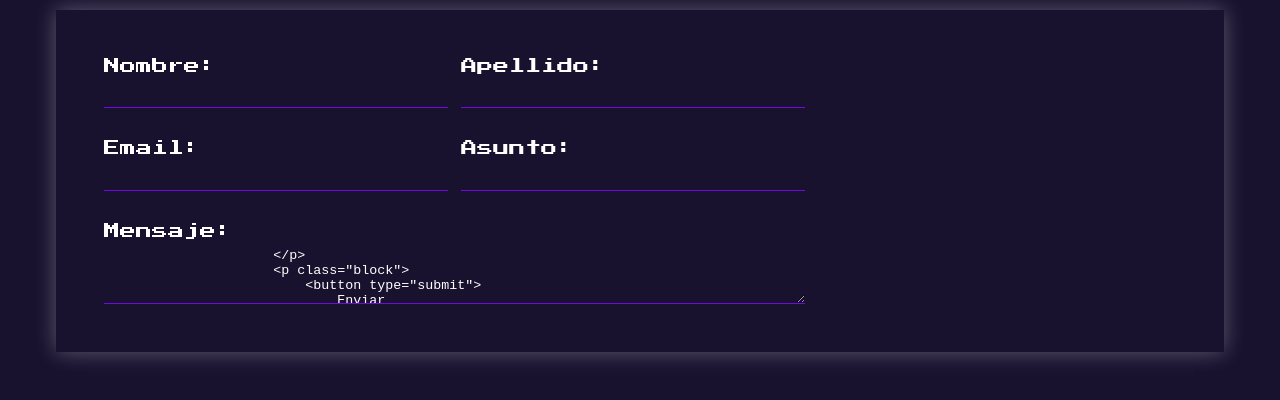
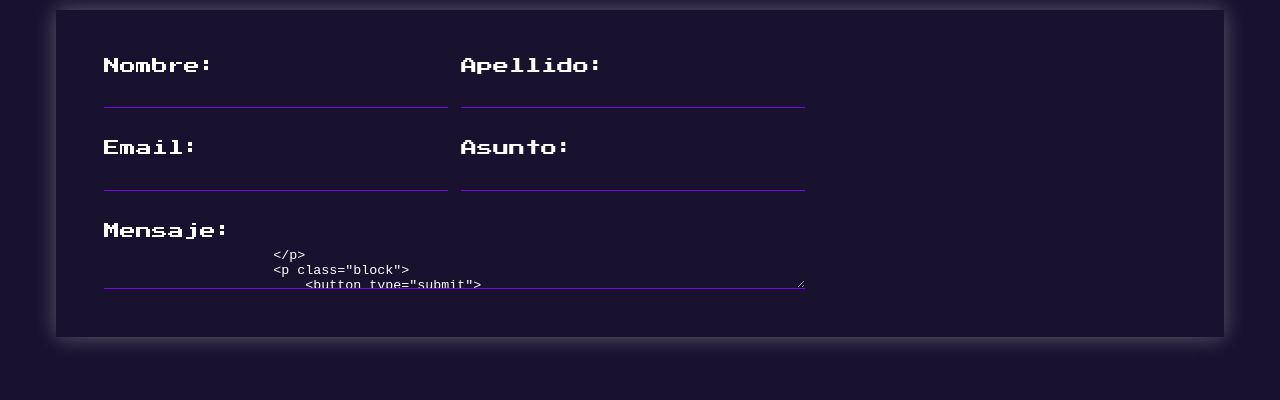
Before and after one commit to Deboratayala/Deboratayala.Github.io, a plain HTML site: page contacto.html in a window 1280 px wide. Shown: the part 148-548 px from the top of the page. Drawn offline with nearby package versions, Linux system fonts and the light colour scheme.

Commit message:
Update contacto.html

```diff
--- a/contacto.html
+++ b/contacto.html
@@ -40,7 +40,7 @@
                     </p>
                     <p class="block">
                         <label for="mensaje"> Mensaje: </label>
-                        <textarea name="mensaje" rows="3"</textarea>
+                        <textarea name="mensaje"</textarea>
                     </p>
                     <p class="block">
                         <button type="submit">
```
